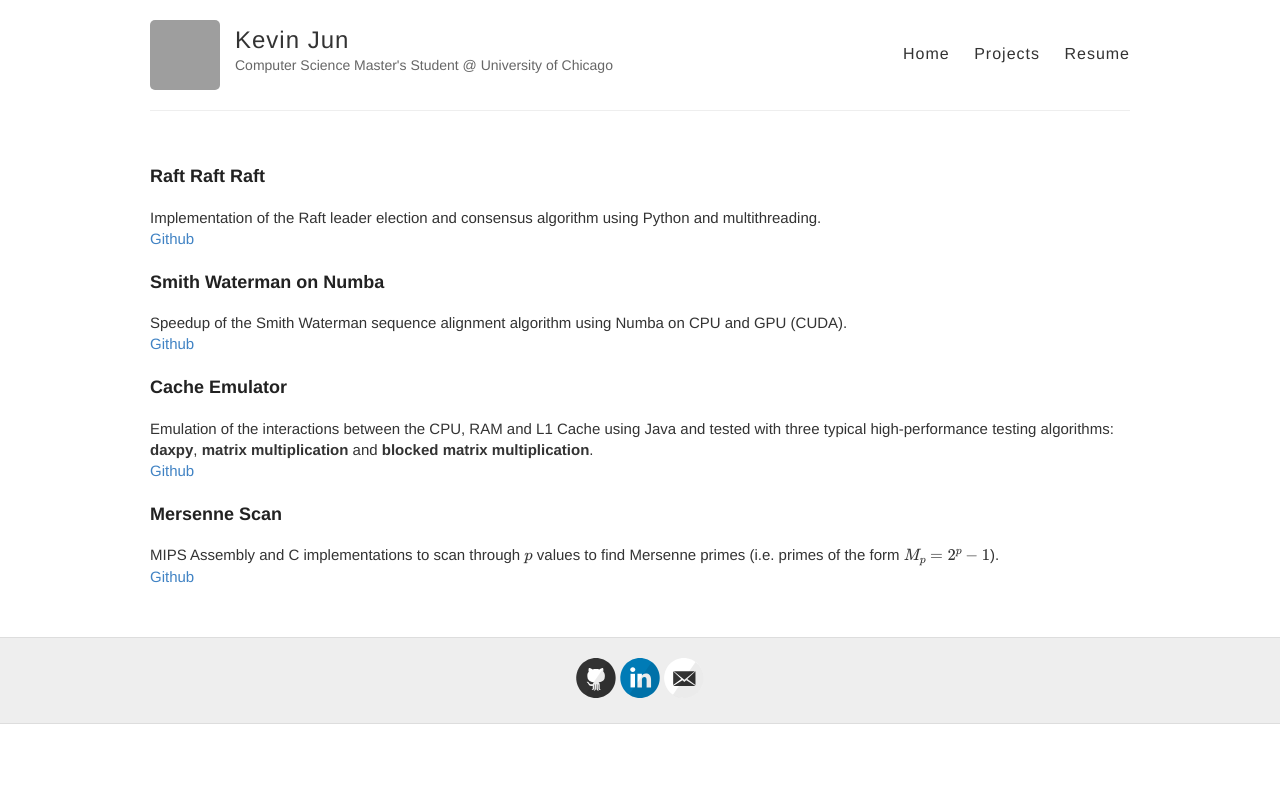
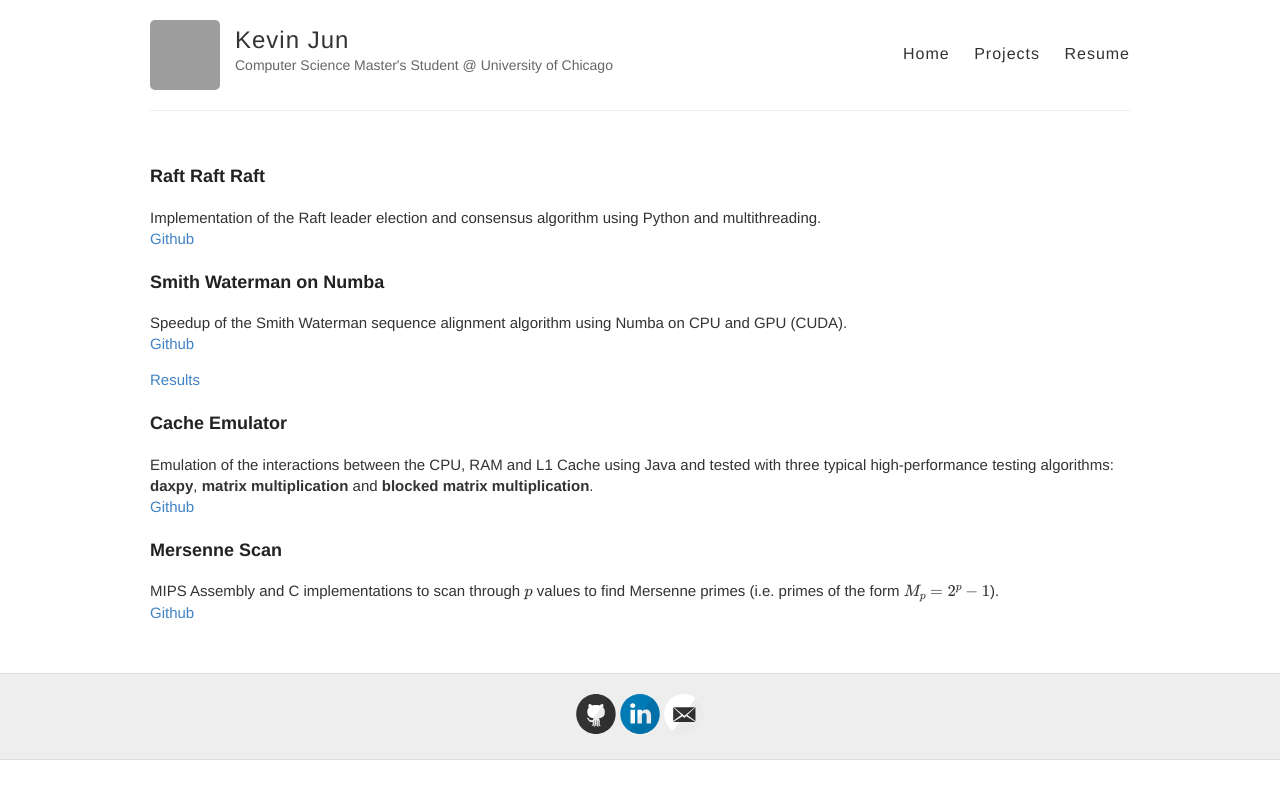
Before and after one commit to kevkjun/kevkjun.github.io, a Jekyll site: the page built from projects.html, in a window 1280 px wide. Shown: the top 799 px of the page. Built offline with Jekyll 4.4.1, drawn with Linux system fonts in a browser that asks for light colours; grey boxes are pictures that could not be loaded.

Commit message:
github link for SW and presentation

```diff
--- a/projects.html
+++ b/projects.html
@@ -14,7 +14,8 @@
         <h3>Smith Waterman on Numba</h3>
         <p>Speedup of the Smith Waterman sequence alignment algorithm using Numba on CPU and GPU (CUDA).
             <br>
-            <a href="github.com"> Github</a></p>
+            <a href="https://github.com/kevkjun/smith-waterman-numba"> Github</a></p>
+            <a href="https://kevkjun.github.io/images/SWNumbaPresentation.pdf"> Results</a></p>
 
         <h3>Cache Emulator</h3>
         <p>Emulation of the interactions between the CPU, RAM and L1 Cache using Java and tested with three typical high-performance testing algorithms: <b>daxpy</b>, <b>matrix multiplication</b> and <b>blocked matrix multiplication</b>.
```
Also changed, not shown: 2 other files.
